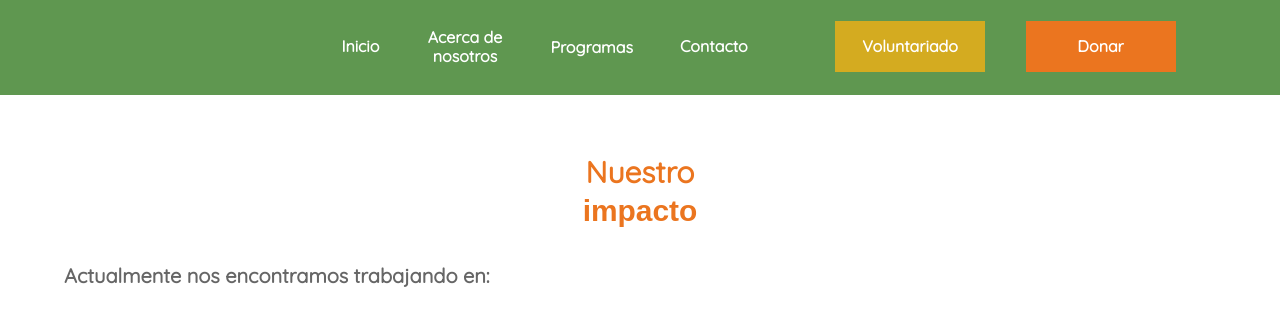
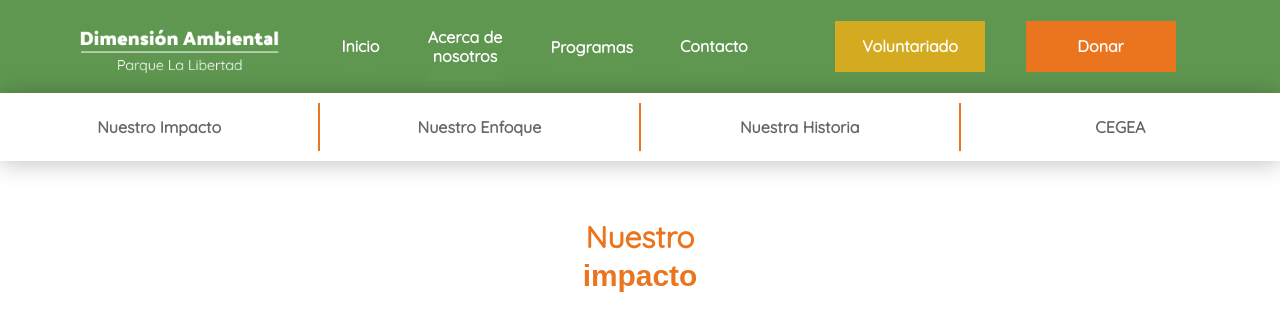
Before and after one commit to cetav-ddw/cegea, a website: page src/about.html in a window 1280 px wide. Shown: the top 310 px of the page. Drawn offline with nearby package versions, Linux system fonts and the light colour scheme; files that its build step writes are made by us from their sources; files whose address does not match are found by name; a web font is replaced by a local one.

Commit message:
add:nav-sections

```diff
--- a/src/about.html
+++ b/src/about.html
@@ -56,6 +56,14 @@
           </ul>
         </nav>
       </div>
+      <nav class="nav-sections">
+        <ul class="nav-sections__list">
+          <li class="nav-sections__item nav-sections__item--four"><a href="#our-impact">Nuestro Impacto</a></li>
+          <li class="nav-sections__item nav-sections__item--four"><a href="#our-focus">Nuestro Enfoque</a></li>
+          <li class="nav-sections__item nav-sections__item--four"><a href="#our-feats">Nuestra Historia</a></li>
+          <li class="nav-sections__item nav-sections__item--four"><a href="#cegea">CEGEA</a></li>
+        </ul>
+      </nav>
     </div>
   </header>
 
@@ -106,7 +114,7 @@
     </ul>
   </section>
 
-  <section class="feats wrapper">
+  <section id="our-feats" class="feats wrapper">
     <h2 class="titles">Nuestra
       <span class="titles--bold">historia</span>
     </h2>
--- a/src/scss/_base.scss
+++ b/src/scss/_base.scss
@@ -1,5 +1,9 @@
 * {
   box-sizing: border-box;
+}
+
+html {
+  scroll-behavior: smooth;
 }
 
 body {
--- a/src/scss/components/_branding.scss
+++ b/src/scss/components/_branding.scss
@@ -1,5 +1,5 @@
 .brand {
-  background: transparent url("../../images/logo/logo.png") no-repeat;
+  background: transparent url("../images/logo/logo.png") no-repeat;
   background-size: contain;
   content: '';
   display: block;
@@ -11,7 +11,7 @@
     margin-top: 1rem;
   }
   @media (min-width: 850px) {
-    background-image: url("../../images/logo/logo2x.png")  no-repeat;
+    background-image: url("../images/logo/logo2x.png")  no-repeat;
     background-position: center center;
     background-size: 140px;
     margin-left: 0;
--- a/src/scss/components/_header.scss
+++ b/src/scss/components/_header.scss
@@ -1,13 +1,13 @@
 header[role="banner"] {
   background-color: $green-light;
+  height: 210px;
   padding: 0;
-  height: 127px;
 
   @media (min-width: $breakpoint-md) {
-    height: 100px;
+    height: 205px;
   }
   @media (min-width: $breakpoint-lg) {
-    height: 95px;
+    height: 160px;
   }
 }
 
@@ -35,3 +35,63 @@ header[role="banner"] {
     width: 85%;
   }
 }
+
+.nav-sections {
+  background: $white;
+  width: 100%;
+  box-shadow:  0px 2px 25px rgba(0, 0, 0, 0.25);
+  padding: 10px 0;
+}
+
+.nav-sections__list {
+  display: flex;
+  flex-wrap: wrap;
+  margin: 0 auto;
+  list-style: none;
+  padding: 0;
+
+  @media (min-width: $breakpoint-md) {
+    flex-wrap: nowrap;
+  }
+}
+
+.nav-sections__item {
+  border-right: 2px $orange solid;
+  padding: 5px;
+  text-align: center;
+  width: 50%;
+
+  a {
+    color: $dark-grey;
+    cursor: pointer;
+    font-weight: bold;
+    text-decoration: none;
+  }
+
+  &:last-child{
+    border: 0;
+  }
+}
+
+.nav-sections__item--four {
+  &:nth-child(1),
+  &:nth-child(2) {
+    margin-bottom: 10px;
+  }
+
+  &:nth-child(2),
+  &:nth-child(4) {
+    border: 0;
+  }
+
+  @media (min-width: $breakpoint-md) {
+    padding: 15px;
+
+    &:nth-child(1),
+    &:nth-child(2),
+    &:nth-child(3) {
+      border-right: 2px $orange solid;
+      margin: 0;
+    }
+  }
+}
--- a/src/scss/util/_layout.scss
+++ b/src/scss/util/_layout.scss
@@ -1,5 +1,5 @@
 .wrapper {
-  margin: 30px auto;
+  margin: 50px auto;
 
   @media (min-width: $breakpoint-md) {
     margin-bottom: 60px;
```
Also changed, not shown: src/peds.html (+7 -0 lines), src/pgcs.html (+7 -0 lines), src/technical-formation.html (+6 -0 lines).
